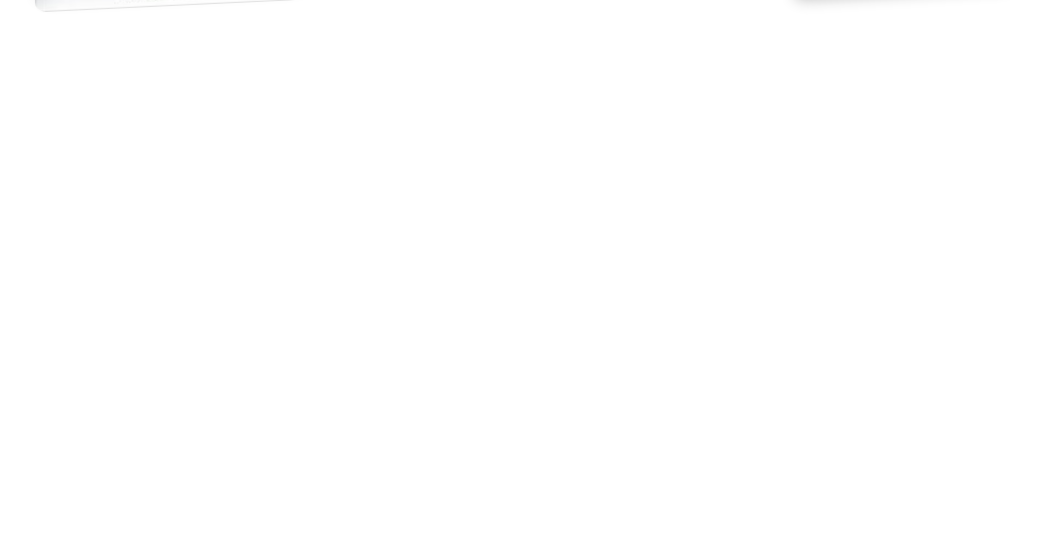
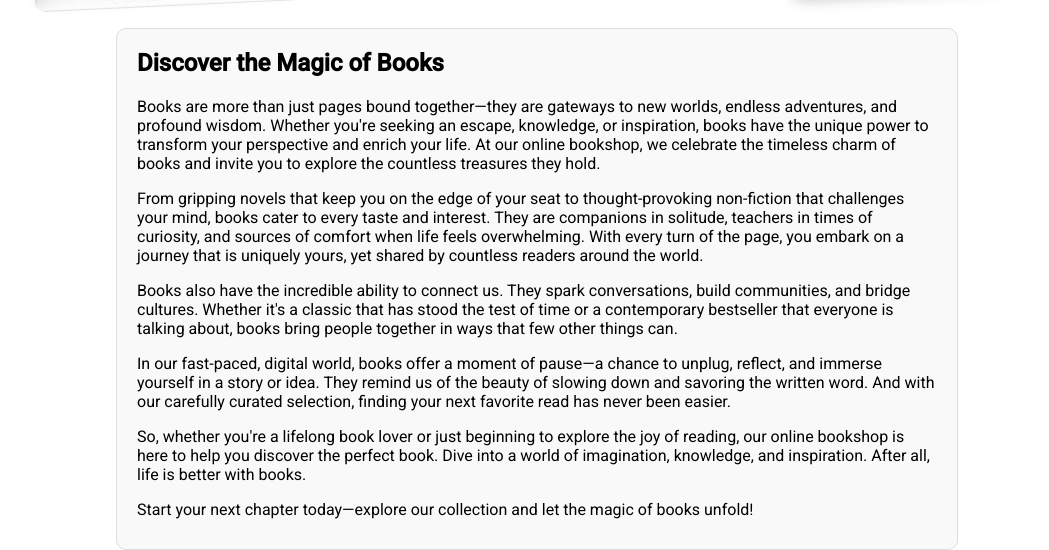
Before and after one commit to Niinnoo/Cloud-Computing-WS24-25, an Angular app in the folder Frontend/: page / in a window 1280 px wide. Shown: the part 466-1016 px from the top of the page, without its empty margins (103-1152 px from the left). Before the commit the page ends 800 px from the top, so only its background shows below. Built offline with nearby package versions, Linux system fonts and the light colour scheme.

Commit message:
Added some filler text to the frontpage, centered our logo in the navigation bar

```diff
--- a/Frontend/src/app/components/frontpage/frontpage.component.css
+++ b/Frontend/src/app/components/frontpage/frontpage.component.css
@@ -18,6 +18,23 @@
     height: 600px;
     width: 600px;
 }
+
+.highlighted-container {
+    background-color: #f9f9f9;
+    border: 1px solid #ddd;
+    padding: 20px;
+    margin: 20px auto;
+    border-radius: 10px;
+    max-width: 800px;
+  }
+
+  .highlighted-container h2 {
+    margin-top: 0;
+  }
+
+  .highlighted-container p {
+    margin-bottom: 10px;
+  }
 
 .container {
     display: flex;
@@ -85,6 +102,10 @@
 }
 
 @media (max-width: 1100px) {
+    .highlighted-container {
+        margin-top: 20px;
+      }
+
     .container {
         flex-direction: column;
         align-items: center;
--- a/Frontend/src/app/components/frontpage/frontpage.component.html
+++ b/Frontend/src/app/components/frontpage/frontpage.component.html
@@ -14,4 +14,14 @@
           <img src="/assets/buch2.jpeg" alt="Right Image" class="main-image">
       </div>
   </div>
+
+  <div class="highlighted-container mat-elevation-z3">
+    <h2>Discover the Magic of Books</h2>
+    <p>Books are more than just pages bound together—they are gateways to new worlds, endless adventures, and profound wisdom. Whether you're seeking an escape, knowledge, or inspiration, books have the unique power to transform your perspective and enrich your life. At our online bookshop, we celebrate the timeless charm of books and invite you to explore the countless treasures they hold.</p>
+    <p>From gripping novels that keep you on the edge of your seat to thought-provoking non-fiction that challenges your mind, books cater to every taste and interest. They are companions in solitude, teachers in times of curiosity, and sources of comfort when life feels overwhelming. With every turn of the page, you embark on a journey that is uniquely yours, yet shared by countless readers around the world.</p>
+    <p>Books also have the incredible ability to connect us. They spark conversations, build communities, and bridge cultures. Whether it's a classic that has stood the test of time or a contemporary bestseller that everyone is talking about, books bring people together in ways that few other things can.</p>
+    <p>In our fast-paced, digital world, books offer a moment of pause—a chance to unplug, reflect, and immerse yourself in a story or idea. They remind us of the beauty of slowing down and savoring the written word. And with our carefully curated selection, finding your next favorite read has never been easier.</p>
+    <p>So, whether you're a lifelong book lover or just beginning to explore the joy of reading, our online bookshop is here to help you discover the perfect book. Dive into a world of imagination, knowledge, and inspiration. After all, life is better with books.</p>
+    <p>Start your next chapter today—explore our collection and let the magic of books unfold!</p>
+  </div>
 </div>
--- a/Frontend/src/app/components/toolbar/toolbar.component.css
+++ b/Frontend/src/app/components/toolbar/toolbar.component.css
@@ -13,11 +13,7 @@
 
 .centered-image {
   height: 40px;
-  margin-right: 8px;
-}
-
-.title {
-  font-size: 1.5rem;
+  margin-right: 150px;
 }
 
 .toolbar-link {
@@ -53,10 +49,6 @@
     margin-bottom: 8px;
   }
 
-  .title {
-    font-size: 1.2rem;
-  }
-
   .toolbar-link {
     margin: 5px;
     font-size: 1rem;
```
